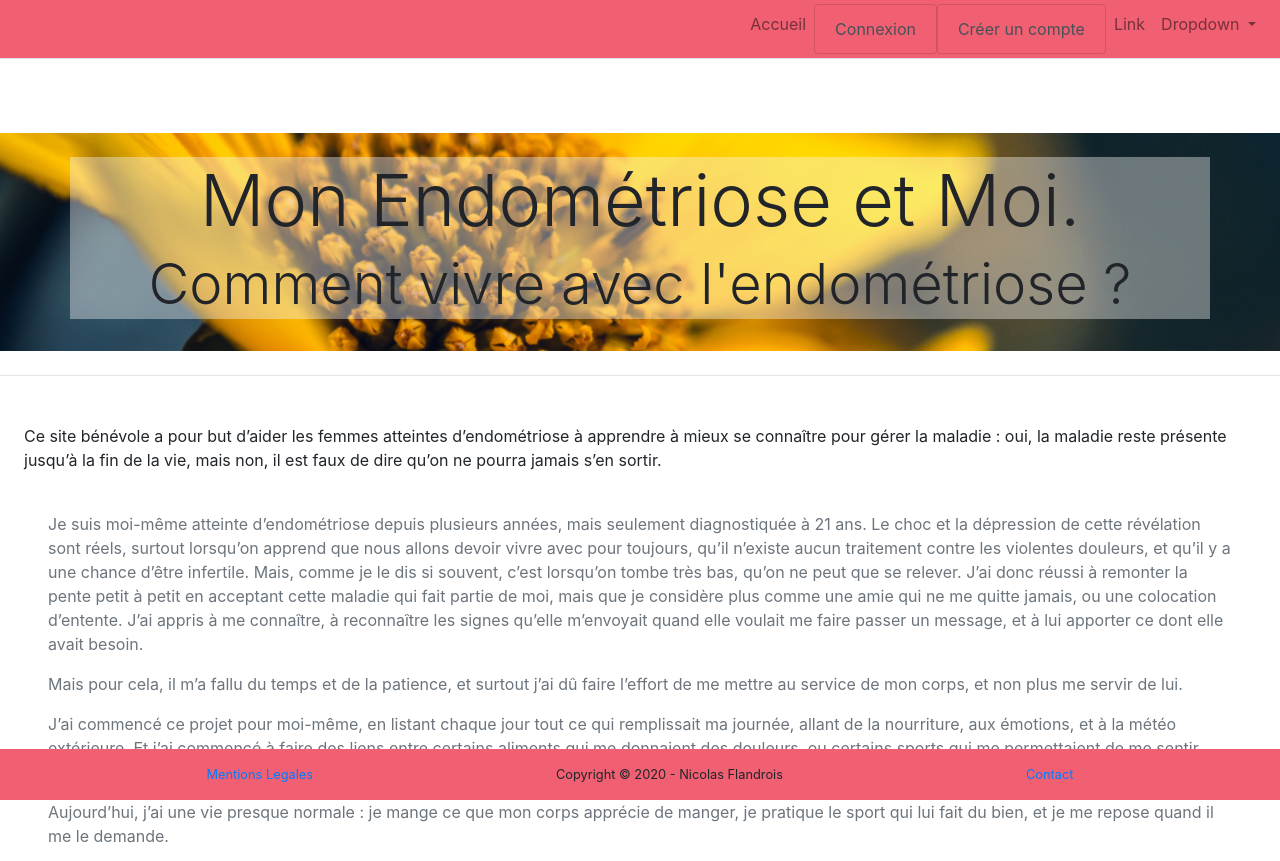
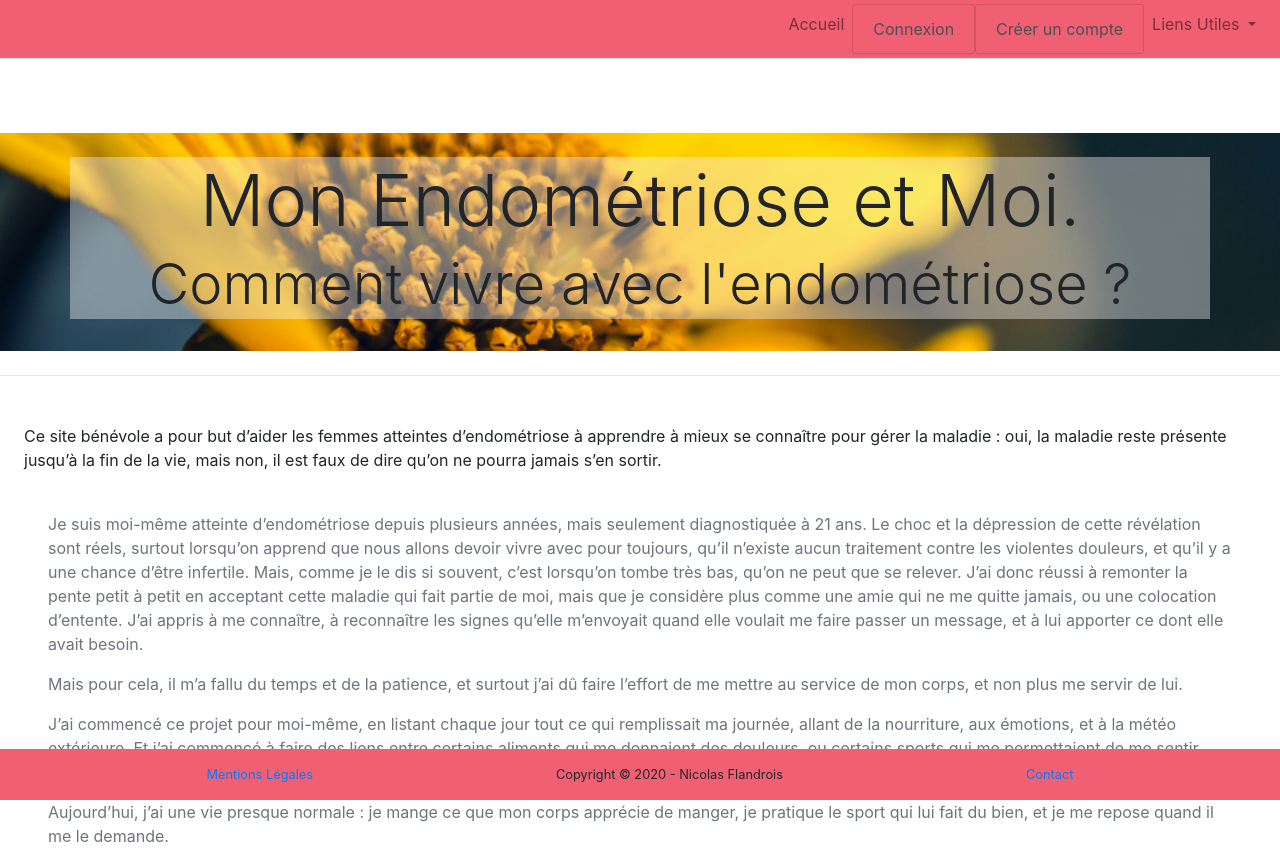
Before and after one commit to NicolasFlandrois/Endomi-et-Moi, a Django app: page / in a window 1280 px wide. Shown: the top 861 px of the page. Run offline with Django 3.2, Linux system fonts and the light colour scheme; some libraries are stand-ins or nearby versions.

Commit message:
Updated Dropdown menu to present usefull links to other sources
EndoFrance.org

```diff
--- a/home/templates/home/base.html
+++ b/home/templates/home/base.html
@@ -4,7 +4,7 @@ HTML5
 -*- coding: utf-8 -*-
 Author: Nicolas Flandrois
 Date:   Fri 12 June 2020 15:31:50
-Last Modified time: Thu 18 June 2020 09:49:10
+Last Modified time: Thu 18 June 2020 15:30:23
 
  -->
 
@@ -62,7 +62,7 @@ through stats and graphs.
         <div class="list-group list-group-flush">
             <!-- Subtitle Forms -->
             <h5 class="p-2">Mon Suivi</h5>
-            <a href="#" class="list-group-item list-group-item-action" style="background-color: #f06072" title="Douleurs" alt="Douleurs">Douleurs</a>
+            <a href="{% url 'douleurs' %}" class="list-group-item list-group-item-action" style="background-color: #f06072" title="Douleurs" alt="Douleurs">Douleurs</a>
             <a href="#" class="list-group-item list-group-item-action" style="background-color: #f06072" title="Système digestif" alt="Système digestif">Système digestif</a>
             <a href="#" class="list-group-item list-group-item-action" style="background-color: #f06072" title="Système digestif" alt="Système digestif">Système digestif</a>
         </div>
@@ -110,18 +110,17 @@ through stats and graphs.
               <a href="{% url 'register' %}" class="flex-fill list-group-item list-group-item-action" style="background-color: #f06072" title="Créer un Compte" alt="Créer un Compte">Créer un compte</a>
             </li>
           {% endif %}
-            <li class="nav-item">
-              <a class="nav-link" href="#">Link</a>
-            </li>
             <li class="nav-item dropdown">
               <a class="nav-link dropdown-toggle" href="#" id="navbarDropdown" role="button" data-toggle="dropdown" aria-haspopup="true" aria-expanded="false">
-                Dropdown
+                Liens Utiles
               </a>
               <div class="dropdown-menu dropdown-menu-right" aria-labelledby="navbarDropdown">
-                <a class="dropdown-item" href="#">Action</a>
-                <a class="dropdown-item" href="#">Another action</a>
-                <div class="dropdown-divider"></div>
-                <a class="dropdown-item" href="#">Something else here</a>
+                    <a class="dropdown-item" href="https://www.endofrance.org/" target="_blank" title="EndoFrance.org">EndoFrance.org</a>
+                    <a class="dropdown-item" href="#">Another action</a>
+                  <div class="dropdown-divider"></div>
+                    <a class="dropdown-item" title="Accueil" href="{% url 'home' %}">Page d'accueil</a>
+                    <a class="dropdown-item" title="Contacts" href="{% url 'legal' %}?#contact">Contacts</a>
+                    <a class="dropdown-item" title="Mentions Légales" href="{% url 'legal' %}">Mentions Légales</a>
               </div>
             </li>
           </ul>
@@ -152,7 +151,7 @@ through stats and graphs.
   <footer class="footer fixed-bottom" style="background-color: #f06072">
     <div class="container d-flex footer_block">
       <div class="m-3 mx-auto small text-center text-gray-dark">
-        <a href="{% url 'legal' %}">Mentions Legales</a>
+        <a href="{% url 'legal' %}">Mentions Légales</a>
       </div>
       <div class="m-3 mx-auto small text-center text-gray-dark">Copyright &copy; 2020 - Nicolas Flandrois</div>
       <div class="m-3 mx-auto small text-center text-gray-dark">
--- a/home/templates/home/home.html
+++ b/home/templates/home/home.html
@@ -4,11 +4,11 @@ HTML5
 -*- coding: utf-8 -*-
 Author: Nicolas Flandrois
 Date:   Fri 12 June 2020 15:28:34
-Last Modified time: Tue 16 June 2020 21:50:21
+Last Modified time: Thu 18 June 2020 11:39:58
 
  -->
 
-<!-- Descriion: -->
+<!-- Description: -->
 {% extends "home/base.html" %}
 {% load static %}
 
```
